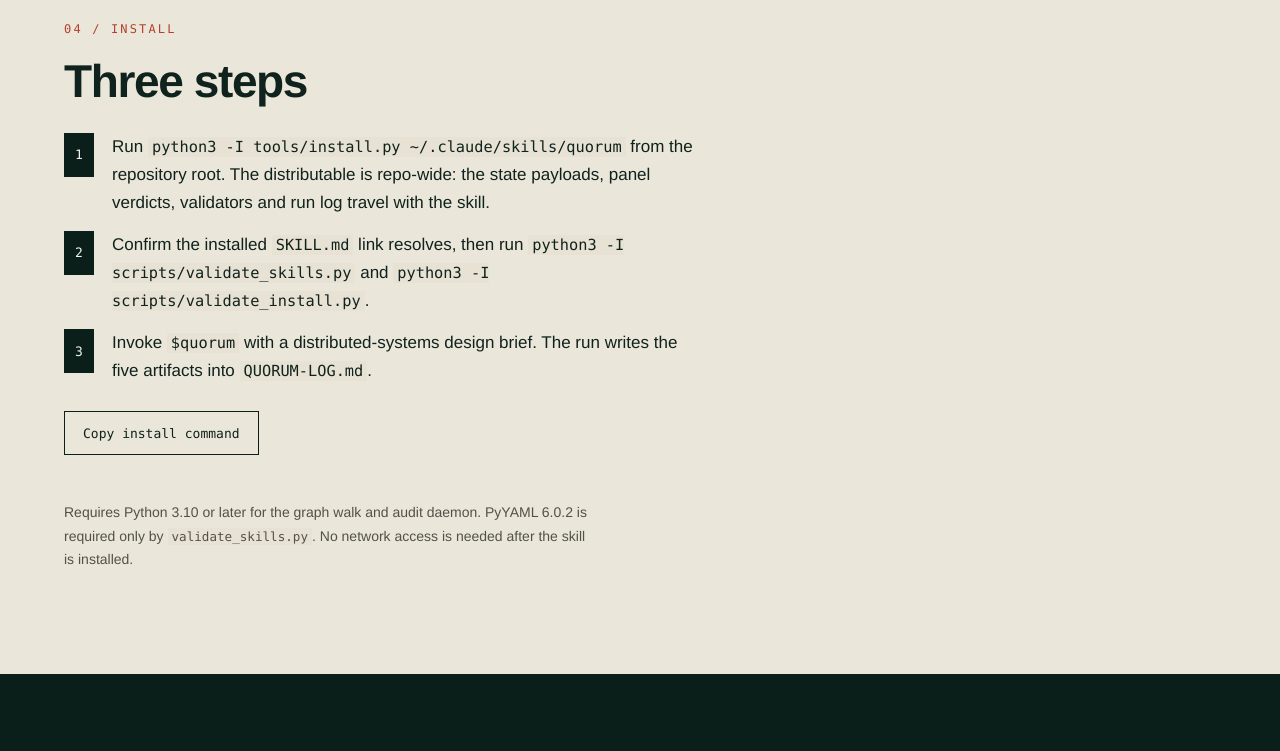
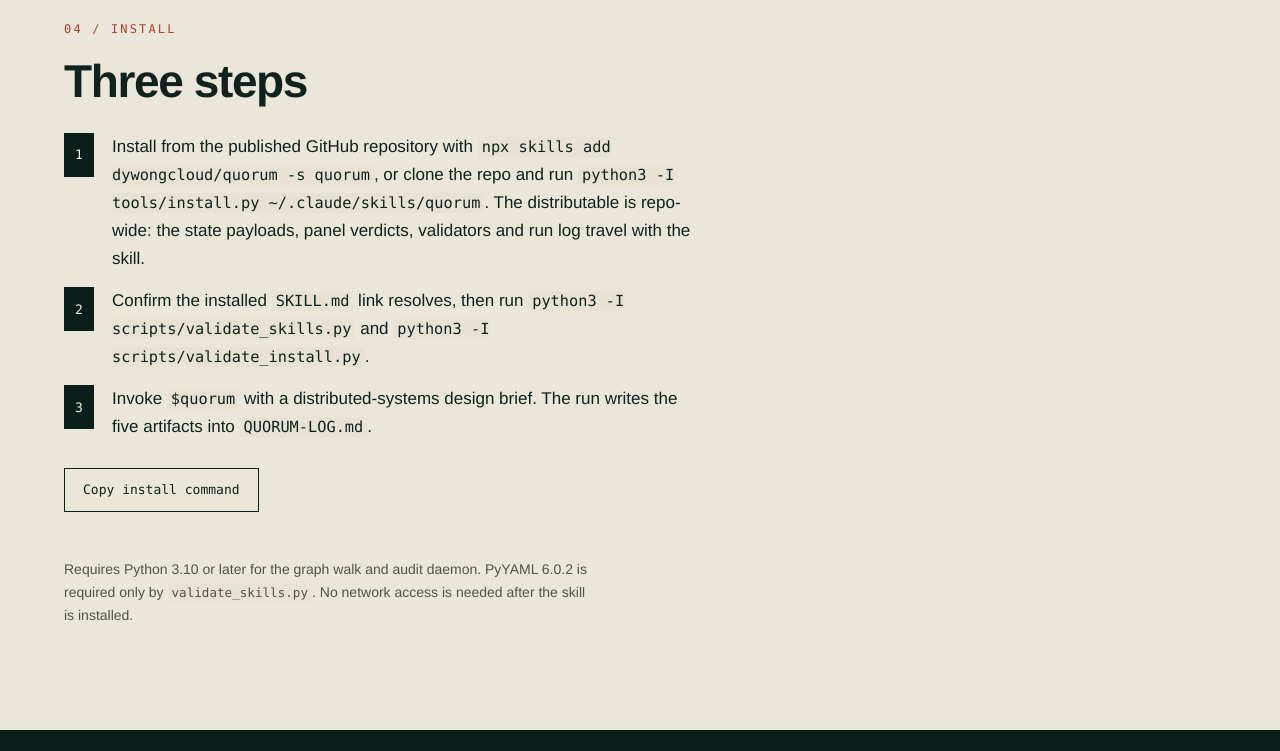
Before and after one commit to dywongcloud/quorum, a plain HTML site: page web/index.html in a window 1280 px wide. Shown: the part 3320-4071 px from the top of the page. Drawn offline with Linux system fonts and the light colour scheme.

Commit message:
Publish install path to GitHub skills registry
The CLI discovers and installs the quorum skill from dywongcloud/quorum; README and landing page now name the real command.

```diff
--- a/web/index.html
+++ b/web/index.html
@@ -119,11 +119,11 @@
   <p class="section-index">04 / INSTALL</p>
   <h2>Three steps</h2>
   <ol class="steps">
-    <li><span class="step-n">1</span><p>Run <code>python3 -I tools/install.py ~/.claude/skills/quorum</code> from the repository root. The distributable is repo-wide: the state payloads, panel verdicts, validators and run log travel with the skill.</p></li>
+    <li><span class="step-n">1</span><p>Install from the published GitHub repository with <code>npx skills add dywongcloud/quorum -s quorum</code>, or clone the repo and run <code>python3 -I tools/install.py ~/.claude/skills/quorum</code>. The distributable is repo-wide: the state payloads, panel verdicts, validators and run log travel with the skill.</p></li>
     <li><span class="step-n">2</span><p>Confirm the installed <code>SKILL.md</code> link resolves, then run <code>python3 -I scripts/validate_skills.py</code> and <code>python3 -I scripts/validate_install.py</code>.</p></li>
     <li><span class="step-n">3</span><p>Invoke <code>$quorum</code> with a distributed-systems design brief. The run writes the five artifacts into <code>QUORUM-LOG.md</code>.</p></li>
   </ol>
-  <button class="copy" type="button" data-copy="python3 -I tools/install.py ~/.claude/skills/quorum">Copy install command</button>
+  <button class="copy" type="button" data-copy="npx skills add dywongcloud/quorum -s quorum">Copy install command</button>
   <p class="copy-status" role="status" aria-live="polite"></p>
   <p class="prereq">Requires Python 3.10 or later for the graph walk and audit daemon. PyYAML 6.0.2 is required only by <code>validate_skills.py</code>. No network access is needed after the skill is installed.</p>
 </section>
```
Also changed, not shown: 1 other file.
